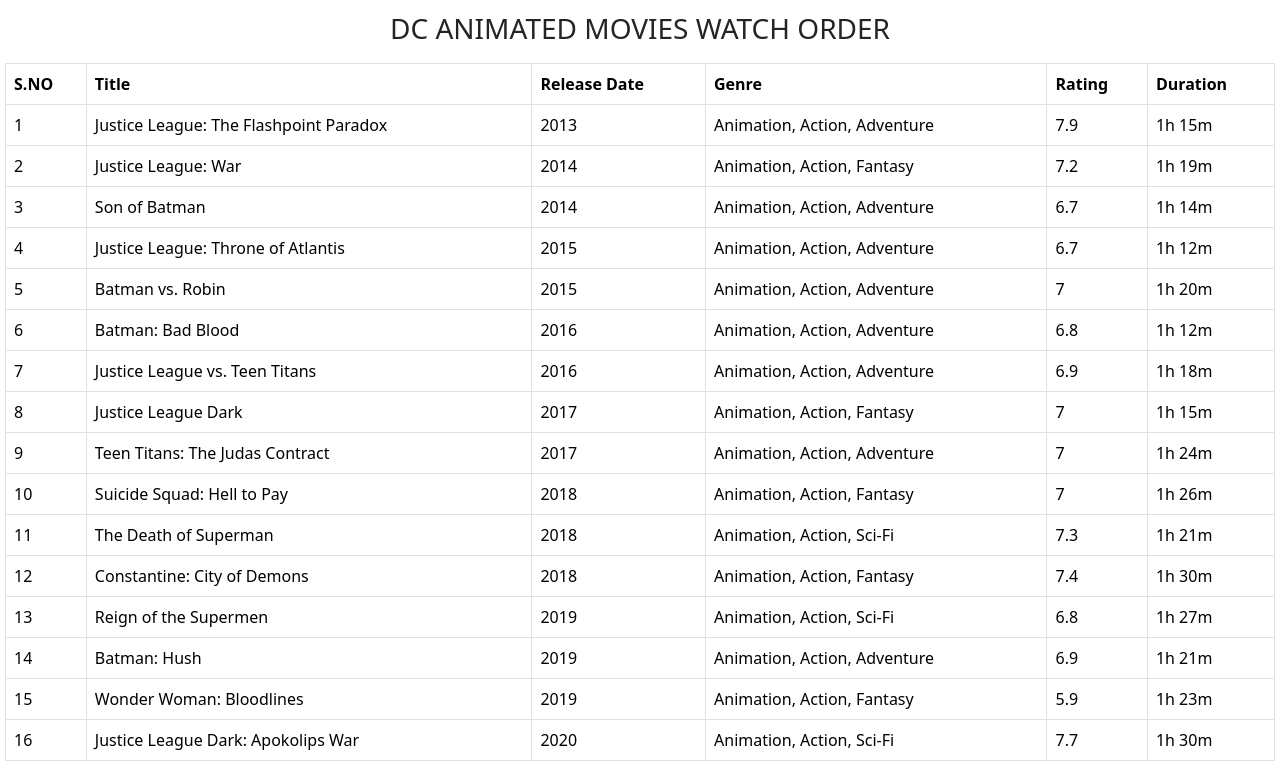
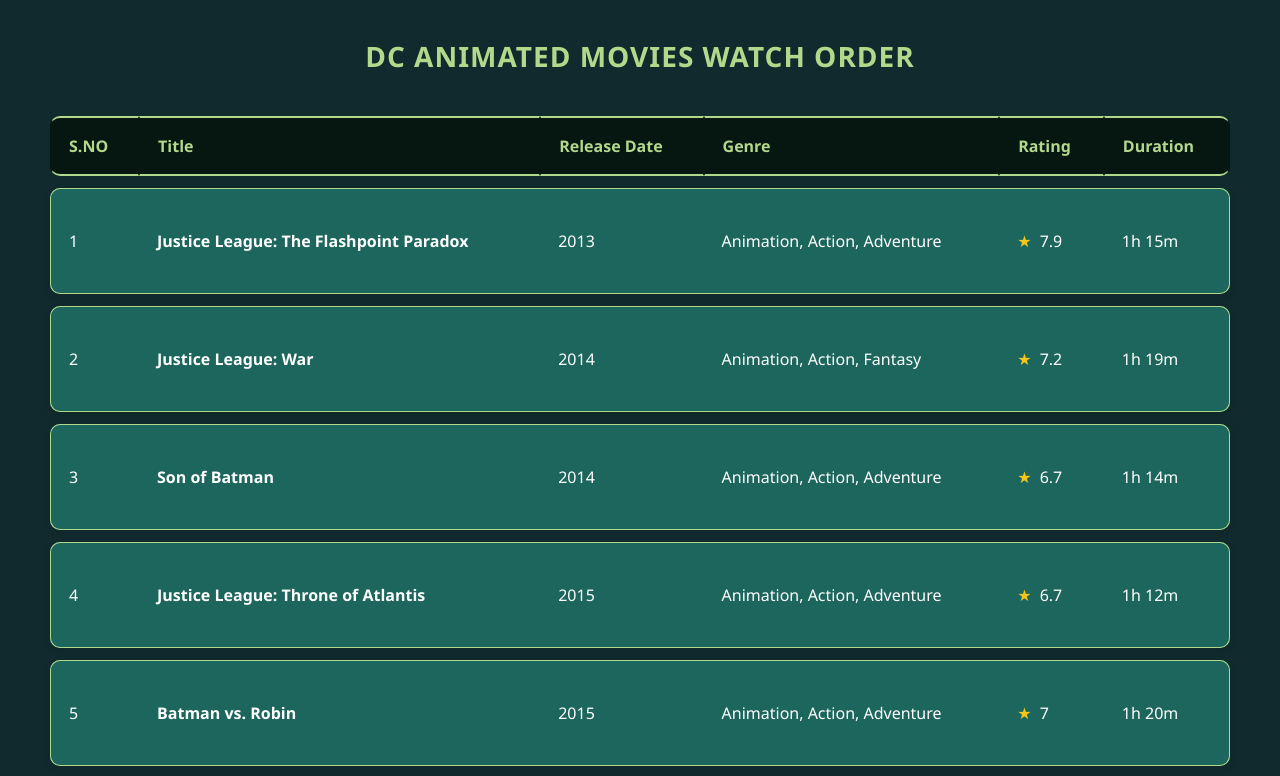
Before and after one commit to Swatheshson/movie_site, an Angular app: page / in a window 1280 px wide. Shown: the top 776 px of the page. Built offline with nearby package versions, Linux system fonts and the light colour scheme.

Commit message:
Initial UI Design

```diff
--- a/src/app/app.css
+++ b/src/app/app.css
@@ -1,10 +1,97 @@
-h3{
-    display:flex;
-    justify-content:center;
-    margin-top:12px;
-    margin-bottom:12px;
+.heading-line {
+  font-size: 28px;
+  font-weight: bold;
+  margin-bottom: 30px;
+  font-family: 'Segoe UI', Tahoma, Geneva, Verdana, sans-serif;
+  color: #b2d98b;
+  text-align: center;
+  letter-spacing: 1px;
+}
 
+.app-wrapper-custom {
+  background-color: #102a2d;
+  min-height: 100vh;
+  padding: 40px 20px;
 }
-.whole-table{
-    padding:5px 5px 5px 5px;
+
+.custom-table-container {
+  margin: 0 auto;
+  overflow-x: auto;
+  max-width: 1200px;
+  padding: 0 10px;
 }
+
+.custom-table {
+  width: 100%;
+  border-collapse: separate;
+  border-spacing: 0 12px;
+  font-family: 'Segoe UI', sans-serif;
+}
+
+.custom-table thead {
+  background-color: #061611;
+  border-radius: 12px;
+}
+
+.custom-table thead tr {
+  background-color: #061611;
+  color: #b2d98b;
+  font-size: 16px;
+  font-weight: 600;
+}
+
+.custom-table thead th {
+  padding: 16px 18px;
+  border-top: 2px solid #b2d98b;
+  border-bottom: 2px solid #b2d98b;
+  border-left: 1px solid transparent;
+  border-right: 1px solid transparent;
+}
+
+.custom-table th:first-child {
+  border-top-left-radius: 10px;
+  border-bottom-left-radius: 10px;
+}
+
+.custom-table th:last-child {
+  border-top-right-radius: 10px;
+  border-bottom-right-radius: 10px;
+}
+
+.custom-table tbody tr {
+  background-color: #1d665d;
+  border-radius: 12px;
+  box-shadow: 0 2px 8px rgba(0, 0, 0, 0.08);
+  transition: transform 0.2s ease, box-shadow 0.2s ease;
+}
+
+.custom-table tbody tr:hover {
+  background-color: #b2d98b;
+  transform: translateY(-2px);
+  box-shadow: 0 4px 12px rgba(0, 0, 0, 0.15);
+}
+
+.custom-table tbody td {
+  padding: 40px 18px;
+  border-top: 1px solid #b2d98b;
+  border-bottom: 1px solid #b2d98b;
+  color: #fff;
+}
+
+.custom-table tbody td:first-child {
+  border-left: 1px solid #b2d98b;
+  border-top-left-radius: 10px;
+  border-bottom-left-radius: 10px;
+}
+
+.custom-table tbody td:last-child {
+  border-right: 1px solid #b2d98b;
+  border-top-right-radius: 10px;
+  border-bottom-right-radius: 10px;
+}
+
+.rating-star {
+  color: #f5c518;
+  font-size: 16px;
+  margin-right: 4px;
+}
--- a/src/app/app.html
+++ b/src/app/app.html
@@ -1,6 +1,7 @@
-<h3>DC ANIMATED MOVIES WATCH ORDER</h3>
-<div class="whole-table">
-  <table class="table table-bordered table-hover">
+<div class="app-wrapper-custom">
+  <h3 class="heading-line">DC ANIMATED MOVIES WATCH ORDER</h3>
+  <div class="custom-table-container">
+    <table class="custom-table">
       <thead>
         <tr>
           <th>S.NO</th>
@@ -13,13 +14,16 @@
       </thead>
       <tbody>
         <tr *ngFor="let movie of movies; let i = index;">
-        <td>{{i+1}}</td>
-        <td>{{movie.title}}</td>
-        <td>{{movie.ReleaseDate}}</td>
-        <td>{{movie.Genre}}</td>
-        <td>{{movie.Rating}}</td>
-        <td>{{movie.Duration}}</td>
+          <td>{{ i + 1 }}</td>
+          <td><strong>{{ movie.title }}</strong></td>
+          <td>{{ movie.ReleaseDate }}</td>
+          <td>{{ movie.Genre }}</td>
+          <td>
+            <span class="rating-star">★</span> {{ movie.Rating }}
+          </td>
+          <td>{{ movie.Duration }}</td>
         </tr>
       </tbody>
     </table>
   </div>
+</div>
```
Lines whose indentation alone changed are shown as unchanged.
